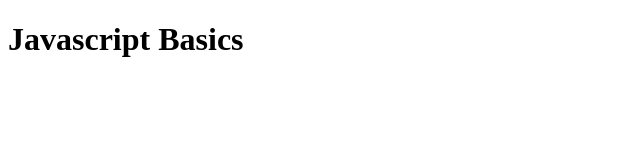
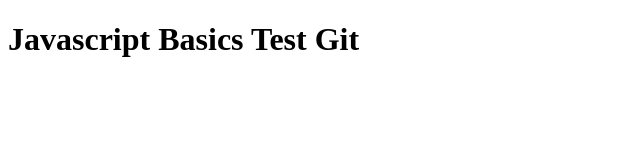
Before and after one commit to ngocanh2002/ngocnamcode, a plain HTML site: page index.html in a window 1280 px wide. Shown: the whole page, without its empty margins (0-640 px from the left). Drawn offline with Linux system fonts and the light colour scheme.

Commit message:
Change h1 Script

```diff
--- a/index.html
+++ b/index.html
@@ -7,7 +7,7 @@
     <title>Document</title>
 </head>
 <body>
-    <h1>Javascript Basics</h1>
+    <h1>Javascript Basics Test Git</h1>
    <script src="./main.js"></script>
 </body>
 </html>
```
